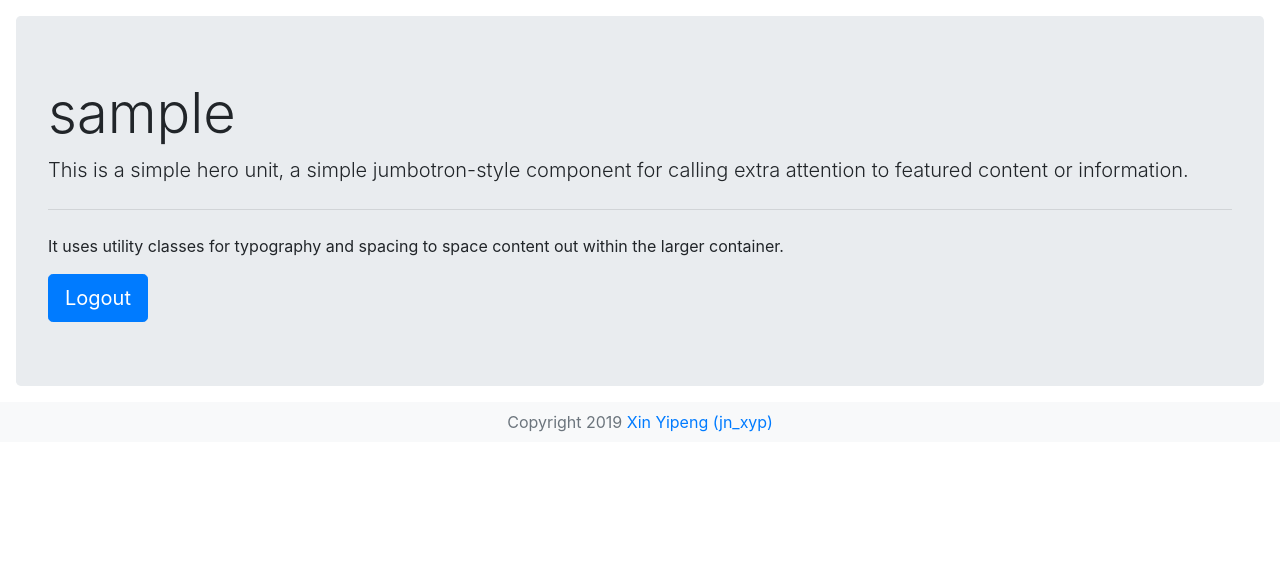
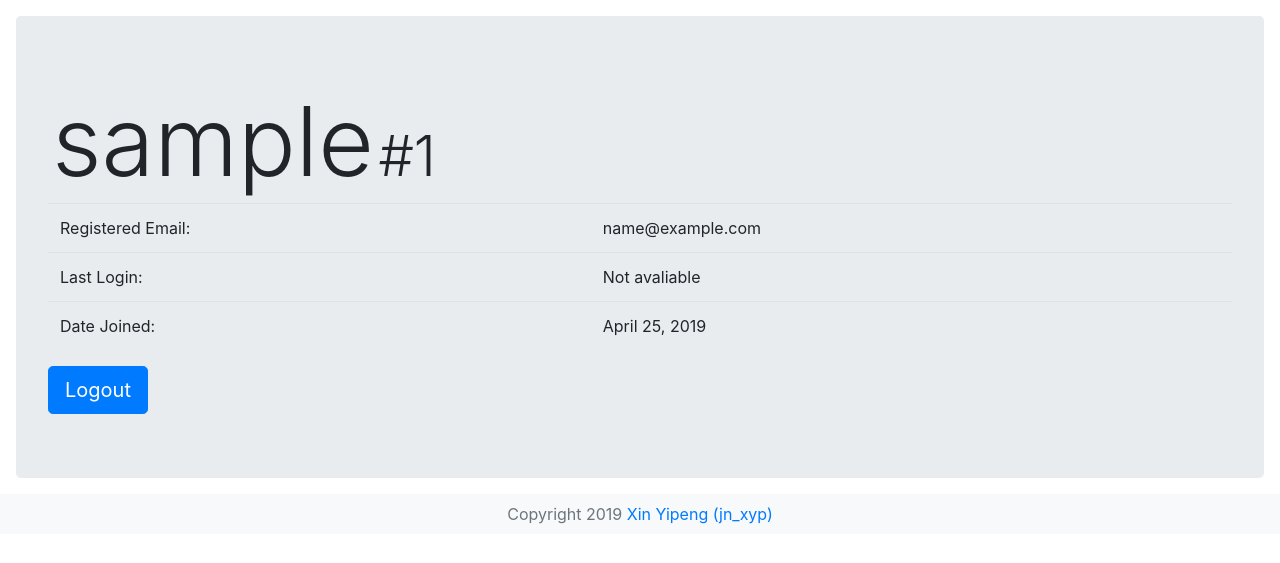
Before and after one commit to jnxyp/CS1XA3, a Django app: page /auth/ in a window 1280 px wide. Shown: the part 56-619 px from the top of the page. Run offline with Django 3.2, Linux system fonts and the light colour scheme; the visitor is signed in with stand-in values (Sample User, id 1); some libraries are stand-ins or nearby versions.

Commit message:
Finished the auth app

```diff
--- a/Project03/django_project/authorization/templates/authorization/index.html
+++ b/Project03/django_project/authorization/templates/authorization/index.html
@@ -5,16 +5,26 @@
         <div class="p-3">
             {% if u.is_authenticated %}
                 <div class="jumbotron mb-0">
-                    <h1 class="display-4">{{ request.user.username }}</h1>
-                    <p class="lead">This is a simple hero unit, a simple jumbotron-style component
-                        for
-                        calling
-                        extra attention to featured content or information.</p>
-                    <hr class="my-4">
-                    <p>It uses utility classes for typography and spacing to space content out
-                        within
-                        the larger
-                        container.</p>
+                    <div class="m-1">
+                        <h1 class="display-1 d-inline">{{ object.username }}</h1>
+                        <h2 class="display-4 d-inline">#{{ object.id }}</h2>
+                    </div>
+                    <table class="table">
+                        <tbody>
+                        <tr>
+                            <td>Registered Email:</td>
+                            <td>{{ object.email|default:"Not avaliable" }}</td>
+                        </tr>
+                        <tr>
+                            <td>Last Login:</td>
+                            <td>{{ object.last_login|date|default:"Not avaliable" }}</td>
+                        </tr>
+                        <tr>
+                            <td>Date Joined:</td>
+                            <td>{{ object.date_joined|date|default:"Not avaliable" }}</td>
+                        </tr>
+                        </tbody>
+                    </table>
                     <a class="btn btn-primary btn-lg" href="{% url 'authorization:logout' %}"
                        role="button">Logout</a>
                 </div>
--- a/Project03/django_project/authorization/urls.py
+++ b/Project03/django_project/authorization/urls.py
@@ -7,5 +7,5 @@ urlpatterns = [
     path('login/', views.ModifiedLoginView.as_view(), name='login'),
     path('register/', views.RegisterView.as_view(), name='register'),
     path('logout/', views.ModifiedLogoutView.as_view(), name='logout'),
-    path('', views.index, name='index'),
+    path('', views.UserDetailView.as_view(), name='index'),
 ]
--- a/Project03/django_project/authorization/views.py
+++ b/Project03/django_project/authorization/views.py
@@ -1,10 +1,11 @@
 from django.contrib import auth
 from django.contrib.auth import logout
+from django.contrib.auth.models import User
 from django.http import HttpResponse
 from django.contrib.auth.views import LoginView, LogoutView
 from django.shortcuts import render, redirect, resolve_url
 from django.utils.http import is_safe_url
-from django.views.generic import FormView
+from django.views.generic import FormView, DetailView
 
 from .apps import AuthConfig
 from django.contrib.auth.forms import UserCreationForm, AuthenticationForm
@@ -51,8 +52,16 @@ from django.contrib.auth.forms import UserCreationForm, AuthenticationForm
 #         auth.logout(request)
 #         return redirect('authorization:index')
 
+# def index(request):
+#     return render(request, 'authorization/index.html',
+#                       context={'auth_config': AuthConfig.__dict__,
+#                                'title': 'Account Info - %s' % AuthConfig.verbose_name})
+
 class ModifiedLoginView(LoginView):
     class BootstrapAuthenticationForm(AuthenticationForm):
+        required_css_class = 'font-weight-bold'
+        error_css_class = 'text-danger'
+
         def __init__(self, *args, **kwargs):
             super().__init__(*args, **kwargs)
             for field_name in self.fields:
@@ -69,6 +78,9 @@ class ModifiedLoginView(LoginView):
 
 class RegisterView(FormView):
     class BootstrapUserCreationForm(UserCreationForm):
+        required_css_class = 'font-weight-bold'
+        error_css_class = 'text-danger'
+
         def __init__(self, *args, **kwargs):
             super().__init__(*args, **kwargs)
             for field_name in self.fields:
@@ -101,7 +113,8 @@ class RegisterView(FormView):
         return self.get_redirect_url()
 
     def form_valid(self, form):
-        new_user = form.save()
+        # if the form is valid, save that user to DB
+        form.save()
         # if the session is currently logged in, log it out after new account created
         if self.request.user.is_authenticated:
             logout(self.request)
@@ -114,7 +127,12 @@ class ModifiedLogoutView(LogoutView):
                      'title': 'Logged Out - %s' % AuthConfig.verbose_name}
 
 
-def index(request):
-    return render(request, 'authorization/index.html',
-                  context={'auth_config': AuthConfig.__dict__, 'request': request,
-                           'title': 'Account Info - %s' % AuthConfig.verbose_name})
+class UserDetailView(DetailView):
+    model = User
+    template_name = 'authorization/index.html'
+    extra_context = {'auth_config': AuthConfig.__dict__,
+                     'title': 'Account Info - %s' % AuthConfig.verbose_name}
+
+    # Override the default get_object function, since we just need to display the current User
+    def get_object(self, queryset=None):
+        return self.request.user
--- a/Project03/django_project/forum/apps.py
+++ b/Project03/django_project/forum/apps.py
@@ -3,3 +3,6 @@ from django.apps import AppConfig
 
 class ForumConfig(AppConfig):
     name = 'forum'
+    verbose_name = 'Durian Forum'
+
+    copyright = 'Copyright 2019 <a href="https://github.com/jnxyp">Xin Yipeng (jn_xyp)</a>'
--- a/Project03/django_project/forum/templates/forum/header_and_footer.html
+++ b/Project03/django_project/forum/templates/forum/header_and_footer.html
@@ -1,9 +1,9 @@
 {% extends "authorization/base.html" %}
 {% block body %}
     <header>
-        <nav class="navbar sticky-top navbar-expand-lg navbar-light bg-light">
+        <nav class="navbar navbar-light bg-light sticky-top navbar-expand-lg">
             <a class="navbar-brand"
-               href="{% url 'authorization:index' %}">{{ auth_config.verbose_name }}</a>
+               href="{% url 'forum:index' %}">{{ auth_config.verbose_name }}</a>
             <button class="navbar-toggler" type="button" data-toggle="collapse"
                     data-target="#auth-navbar-nav">
                 <span class="navbar-toggler-icon"></span>
--- /dev/null
+++ b/Project03/django_project/forum/templates/forum/index.html
@@ -0,0 +1,5 @@
+{% extends "forum/header_and_footer.html" %}
+
+{% block content %}
+    <div><p>INDEX PAGE OF FORUM</p></div>
+{% endblock %}
--- a/Project03/django_project/forum/urls.py
+++ b/Project03/django_project/forum/urls.py
@@ -2,13 +2,16 @@ from django.urls import path
 
 from . import views
 
+app_name = 'forum'
+
 urlpatterns = [
     # ex: /forum/
-    path('', views.index, name='index'),
+    path('', views.IndexPageView.as_view(), name='index'),
     # ex: /forum/tag/666
-    path('tag/<int:tag_id>/', views.tag, name='detail'),
+    path('tag/<int:tag_id>/', views.tag, name='tag_detail'),
+    path('tag/', views.tag, name='tag_list'),
     # ex: /forum/thread/666/
-    path('thread/<int:thread_id>/', views.thread, name='results'),
+    path('thread/<int:thread_id>/', views.thread, name='thread'),
     # ex: /forum/user/666/
-    path('user/<int:user_id>/', views.user, name='vote'),
+    path('user/<int:user_id>/', views.user, name='user_info'),
 ]
```
Also changed, not shown: Project03/django_project/authorization/templates/authorization/toasts.js (deleted, +0 -23 lines), Project03/django_project/forum/models.py (+10 -3 lines), Project03/django_project/forum/views.py (+16 -2 lines).
